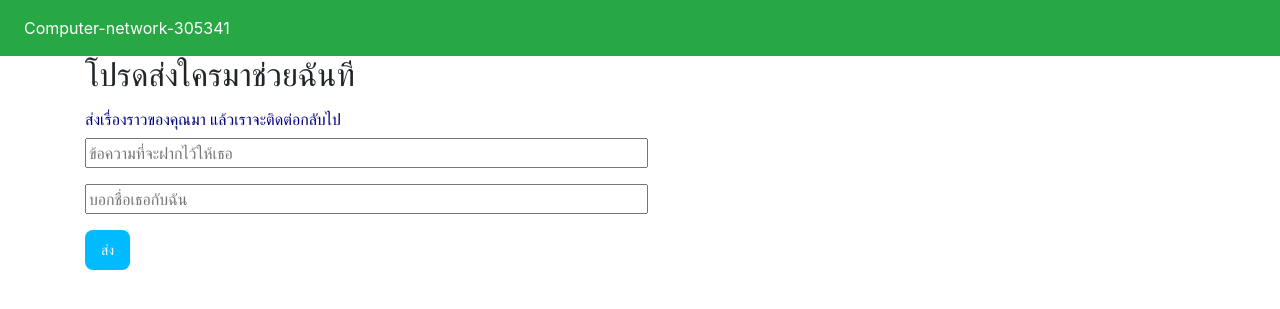
After one commit to tonkla2545/codelab_proc, a Django app: page /join-now in a window 1280 px wide. The commit adds this page. Shown: the top 309 px of the page. Run offline with Django 4.2, Linux system fonts and the light colour scheme; some libraries are stand-ins or nearby versions.

Commit message:
codelab_proc

```diff
--- /dev/null
+++ b/webapp/main/templates/main/join.html
@@ -0,0 +1,18 @@
+{% extends 'main.html' %}
+
+{% block content %}
+<style>
+    h6 {
+    color: navy;
+  }
+</style>
+
+<div class="container">
+    <h2>โปรดส่งใครมาช่วยฉันที</h2><p>
+    <h6>ส่งเรื่องราวของคุณมา แล้วเราจะติดต่อกลับไป</h6>
+    <input type="text" size="50" id="txtMessage" name="txtMessage" placeholder="ข้อความที่จะฝากไว้ให้เธอ"> <p></p>
+    <input type="text" size="50" id="txtName" name="txtName" placeholder="บอกชื่อเธอกับฉัน"> <p></p>
+    <button class="button-1" id="btnSendMsg" >ส่ง</button>
+</div>
+
+{% endblock %}
--- a/webapp/main/urls.py
+++ b/webapp/main/urls.py
@@ -1,9 +1,12 @@
+from http import client
 from django.urls import path
 from .views import (
     list_view,
+    client #new function in  views.py
 )
 
 app_name = 'main'
 urlpatterns = [
     path('', list_view, name='home-list'),
+    path('join-now',client, name='hangout'),#new url route
 ]
--- a/webapp/main/views.py
+++ b/webapp/main/views.py
@@ -1,5 +1,3 @@
-#views.py
-
 from django.shortcuts import render, redirect
 
 # Create your views here.
@@ -8,3 +6,7 @@ def list_view(request):
     actors = [{"id": '1',"name": 'Rocket falconnine'}, {"id": '2',"name": 'Dragon lowrence'}]
 
     return render(request, "main/home.html",  {'actors': actors})
+
+def client(request):
+    actors = [{""}]
+    return render(request, "main/join.html", )
--- a/webapp/static/js/script.js
+++ b/webapp/static/js/script.js
@@ -14,8 +14,26 @@ $(document).ready(function () {
       }
     })
   });
+  $('#btnSendMsg').click( function (){
+    // url from where we want to get the data
+    console.log("SendMsg");
+
+    data_input = { "msg": $('#txtMessage').val(), "name": $('#txtName').val()};
+
+    socket.emit('joidRoom', data_input, function (data) {
+            console.log('sent message to server!');
+            console.log(data);
+            //
+            Swal.fire({
+                title: 'ขอบคุณที่บอกฉัน',
+                text: data,
+            })
+    });
+
+});
 });
 
 function AppendData(val){
   $("#listUser").append('<a href="#" class="list-group-item list-group-item-action"> Random : '+ val +'</a>');
 }
+//Work exercise,Insert code here
--- a/webapp/static/styles/style.css
+++ b/webapp/static/styles/style.css
@@ -1,5 +1,32 @@
 p {
-    color: navy;
-    text-indent: 30px;
-    text-transform: uppercase;
-  }
+  color: navy;
+  text-indent: 30px;
+  text-transform: uppercase;
+}
+
+.button-1{
+  background-color: #00bbff;
+  border-radius: 8px;
+  border-style: none;
+  box-sizing: border-box;
+  color: #FFFFFF;
+  cursor: pointer;
+  display: inline-block;
+  font-family: "Haas Grot Text R Web", "Helvetica Neue", Helvetica, Arial, sans-serif;
+  font-size: 14px;
+  font-weight: 500;
+  height: 40px;
+  line-height: 20px;
+  list-style: none;
+  margin: 0;
+  outline: none;
+  padding: 10px 16px;
+  position: relative;
+  text-align: center;
+  text-decoration: none;
+  transition: color 100ms;
+  vertical-align: baseline;
+  user-select: none;
+  -webkit-user-select: none;
+  touch-action: manipulation;
+}
```
Also changed, not shown: node-server/app.js (+14 -1 lines), 1 other file.
